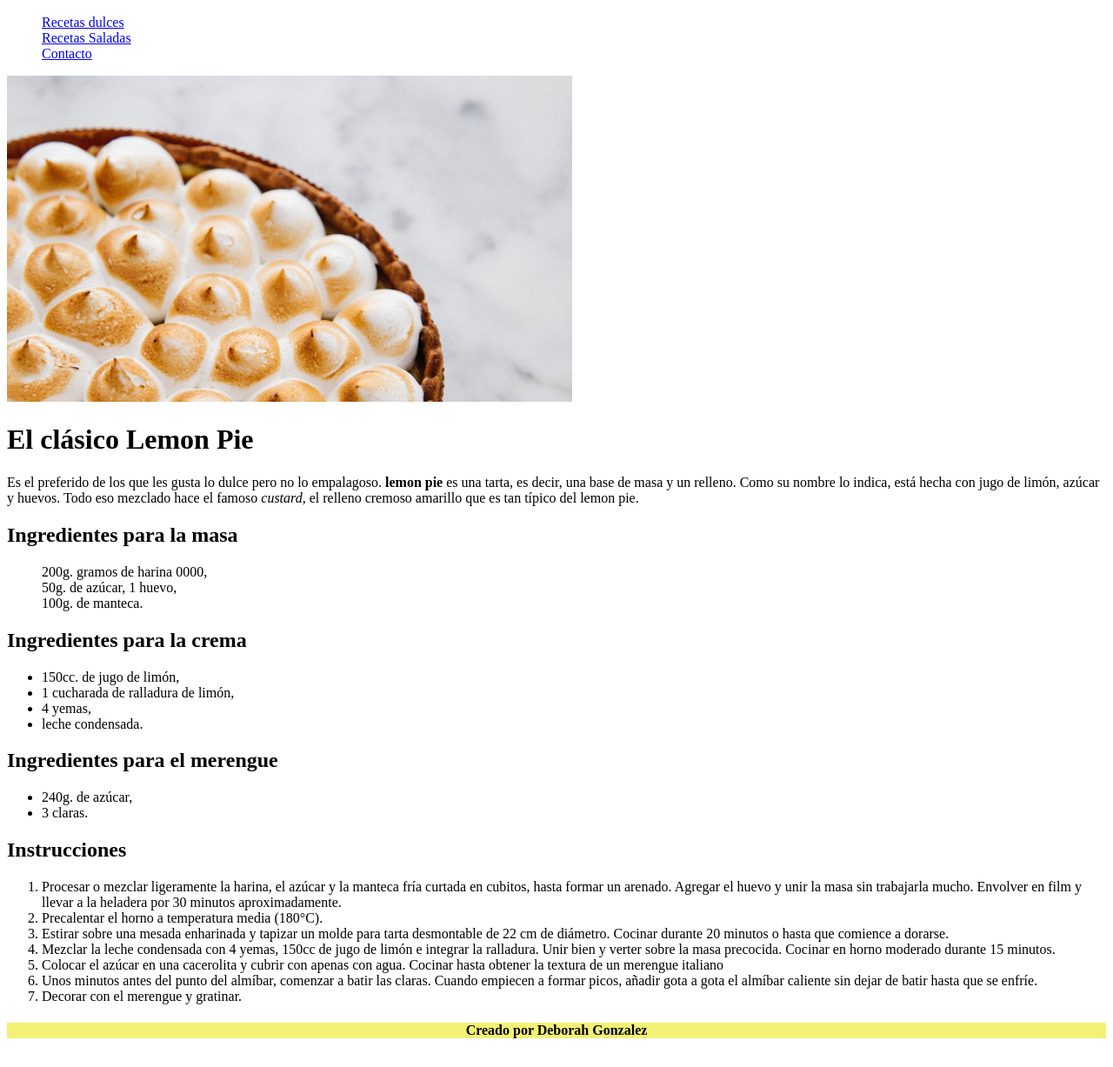
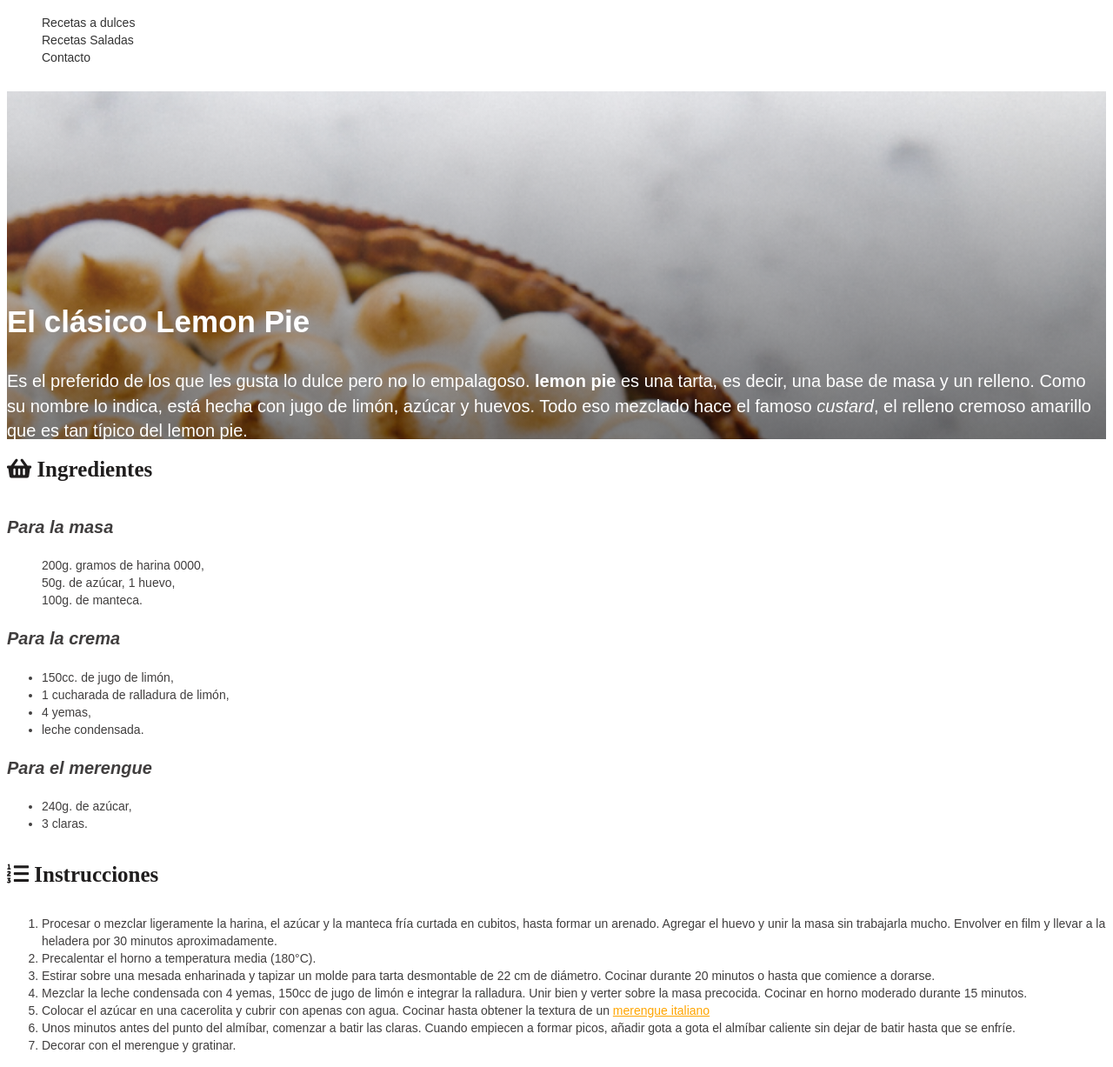
Before and after one commit to debigonz/Frontend1-clase3-4, a plain HTML site: page index.html in a window 1280 px wide. Shown: the part 50-1277 px from the top of the page at 87% size. Drawn offline with Linux system fonts and the light colour scheme.

Commit message:
[ADD] cambios

```diff
--- a/index.html
+++ b/index.html
@@ -1,53 +1,68 @@
 <!DOCTYPE html>
 <html lang="es">
-
   <head>
-    <meta charset="UTF-8">
+    <meta charset="UTF-8" />
     <title>Receta Lemon Pie</title>
+    <link
+      rel="stylesheet"
+      href="https://use.fontawesome.com/releases/v5.15.2/css/all.css"
+    />
+    <link rel="stylesheet" href="styles.css" />
   </head>
 
   <body>
     <header>
       <nav>
-            <img src="img/logo-front.png" alt="logo front">
+        <img src="img/logo-front.png" alt="logo front" />
         <ul type="none">
-                <li><a href="https://www.recetasderechupete.com/todas/recetas/postres-dulces/" target="_blank">Recetas
-                        dulces</a>
+          <li>
+            <a
+              href="https://www.recetasderechupete.com/todas/recetas/postres-dulces/"
+              target="_blank"
+              >Recetas a dulces</a
+            >
           </li>
-                <li><a href="https://es.tastemade.com/recetas/Recetas-Saladas" target="_blank">Recetas Saladas</a>
+          <li>
+            <a
+              href="https://es.tastemade.com/recetas/Recetas-Saladas"
+              target="_blank"
+              >Recetas Saladas</a
+            >
           </li>
-                <li><a href="contacto.html" target="_blank">Contacto</a>
-                </li>
+          <li><a href="contacto.html" target="_blank">Contacto</a></li>
         </ul>
       </nav>
 
-        <img src="img/lemon-pie.png" alt="Lemon Pie">
+      <section class="fondo-img">
         <h1 aline="center">El clásico Lemon Pie</h1>
-        <p>Es el preferido de los que les gusta lo dulce pero no lo empalagoso. <strong>lemon pie </strong> es una
-            tarta, es decir, una base de masa y un relleno. Como su nombre lo indica, está hecha con jugo de limón,
-            azúcar y huevos. Todo eso mezclado hace el famoso <em>custard</em>, el relleno cremoso amarillo que es tan
-            típico del
-            lemon pie.
+        <p>
+          Es el preferido de los que les gusta lo dulce pero no lo empalagoso.
+          <strong>lemon pie </strong> es una tarta, es decir, una base de masa y
+          un relleno. Como su nombre lo indica, está hecha con jugo de limón,
+          azúcar y huevos. Todo eso mezclado hace el famoso <em>custard</em>, el
+          relleno cremoso amarillo que es tan típico del lemon pie.
         </p>
+      </section>
     </header>
     <main>
       <section>
-            <h2>Ingredientes para la masa</h2>
+        <h2 class="fas fa-shopping-basket">  Ingredientes</h2>
+        <h3>Para la masa</h3>
         <ul type="none">
           <li>200g. gramos de harina 0000,</li>
-                <li> 50g. de azúcar, 1 huevo,</li>
+          <li>50g. de azúcar, 1 huevo,</li>
           <li>100g. de manteca.</li>
         </ul>
 
-            <h2>Ingredientes para la crema</h2>
+        <h3>Para la crema</h3>
         <ul>
           <li>150cc. de jugo de limón,</li>
           <li>1 cucharada de ralladura de limón,</li>
-                <li>4 yemas, </li>
-                <li> leche condensada.</li>
+          <li>4 yemas,</li>
+          <li>leche condensada.</li>
         </ul>
 
-            <h2>Ingredientes para el merengue</h2>
+        <h3>Para el merengue</h3>
         <ul>
           <li>240g. de azúcar,</li>
           <li>3 claras.</li>
@@ -55,31 +70,42 @@
       </section>
 
       <section>
-            <h2>Instrucciones</h2>
+        <h2 class="fas fa-list-ol"> Instrucciones</h2>
         <ol>
-                <li>Procesar o mezclar ligeramente la harina, el azúcar y la manteca fría curtada en cubitos, hasta
-                    formar un arenado. Agregar el huevo y unir la masa sin trabajarla mucho. Envolver en film y llevar a
-                    la heladera por 30 minutos aproximadamente.</li>
+          <li>
+            Procesar o mezclar ligeramente la harina, el azúcar y la manteca
+            fría curtada en cubitos, hasta formar un arenado. Agregar el huevo y
+            unir la masa sin trabajarla mucho. Envolver en film y llevar a la
+            heladera por 30 minutos aproximadamente.
+          </li>
           <li>Precalentar el horno a temperatura media (180°C).</li>
-                <li>Estirar sobre una mesada enharinada y tapizar un molde para tarta desmontable de 22 cm de
-                    diámetro. Cocinar durante 20 minutos o hasta que comience a dorarse.</li>
-                <li>Mezclar la leche condensada con 4 yemas, 150cc de jugo de limón e integrar la ralladura. Unir
-                    bien y verter sobre la masa precocida. Cocinar en horno moderado durante 15 minutos.
-                <li>Colocar el azúcar en una cacerolita y cubrir con apenas con agua. Cocinar hasta obtener la
-                    textura de un merengue italiano</li>
-                <li>Unos minutos antes del punto del almíbar, comenzar a batir las claras. Cuando empiecen a formar
-                    picos, añadir gota a gota el almíbar caliente sin dejar de batir hasta que se enfríe.</li>
+          <li>
+            Estirar sobre una mesada enharinada y tapizar un molde para tarta
+            desmontable de 22 cm de diámetro. Cocinar durante 20 minutos o hasta
+            que comience a dorarse.
+          </li>
+          <li>
+            Mezclar la leche condensada con 4 yemas, 150cc de jugo de limón e
+            integrar la ralladura. Unir bien y verter sobre la masa precocida.
+            Cocinar en horno moderado durante 15 minutos.
+          </li>
+
+          <li>
+            Colocar el azúcar en una cacerolita y cubrir con apenas con agua.
+            Cocinar hasta obtener la textura de un
+            <span>merengue italiano</span>
+          </li>
+          <li>
+            Unos minutos antes del punto del almíbar, comenzar a batir las
+            claras. Cuando empiecen a formar picos, añadir gota a gota el
+            almíbar caliente sin dejar de batir hasta que se enfríe.
+          </li>
           <li>Decorar con el merengue y gratinar.</li>
         </ol>
-
       </section>
-
-
     </main>
-    <footer style="background-color: rgb(243, 241, 117);text-align:center;">
+    <footer style="background-color: rgb(243, 241, 117); text-align: center">
       <h4>Creado por Deborah Gonzalez</h4>
     </footer>
-
   </body>
-
 </html>
--- /dev/null
+++ b/styles.css
@@ -0,0 +1,79 @@
+/*@import url('https://fonts.googleapis.com/css2?family=Inter:wght@300&display=swap');
+
+@font-face {
+  font-family: <un-nombre-de-fuente-remota>;
+  src: <origen> [,<origen>]*;
+  [font-weight: <peso>];
+  [font-style: <estilo>];
+}*/
+
+@font-face {
+  font-family: "Inter";
+  font-style: normal;
+  font-weight: 300;
+  font-display: swap;
+  src: url("https://fonts.gstatic.com/s/inter/v3/UcCO3FwrK3iLTeHuS_fvQtMwCp50KnMw2boKoduKmMEVuOKfAZxhiI2B.woff2")
+    format("woff2");
+  unicode-range: U+0370-03FF;
+}
+
+body {
+  font-size: 14px;
+  line-height: 1.428571429;
+  color: #333;
+  background-color: #fff;
+  font-family: sans-serif;
+}
+
+nav ul a {
+  text-decoration: none;
+  color: #333;
+}
+
+section.fondo-img {
+  background-image: linear-gradient(
+      rgba(255, 255, 255, 0.2),
+      rgba(0, 0, 0, 0.5)
+    ),
+    url("../img/lemon-pie.png");
+  background-size: cover;
+  height: 400px;
+  vertical-align: text-bottom;
+  text-align: bottom;
+}
+
+h1 {
+  padding-top: 240px;
+  color: white;
+  font-size: 35px;
+}
+
+.fondo-img p {
+  color: white;
+  font-size: 20px;
+}
+h2,
+h3,
+ul,
+ol {
+  color: rgb(64, 62, 62);
+}
+
+h2 {
+  font-size: 25px;
+  color: rgb(31, 29, 29);
+}
+
+h3 {
+  font-style: italic;
+  font-size: 20px;
+}
+
+span {
+  color: orange;
+  text-decoration: underline;
+}
+
+/**--h2, ul, ol {
+    font-family: Arial, Verdana, sans-serif;
+}*/
```
Lines whose indentation alone changed are shown as unchanged.
